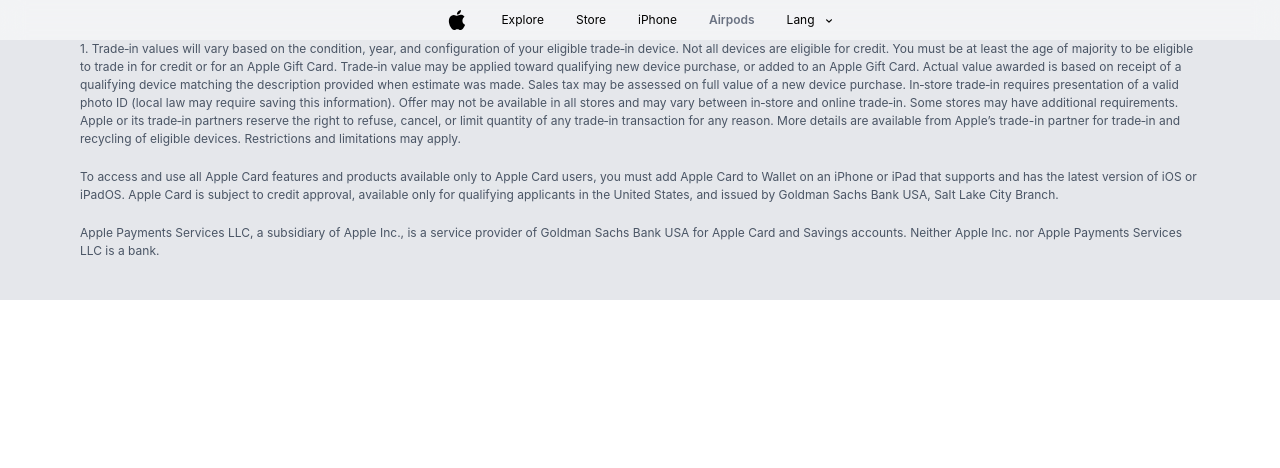
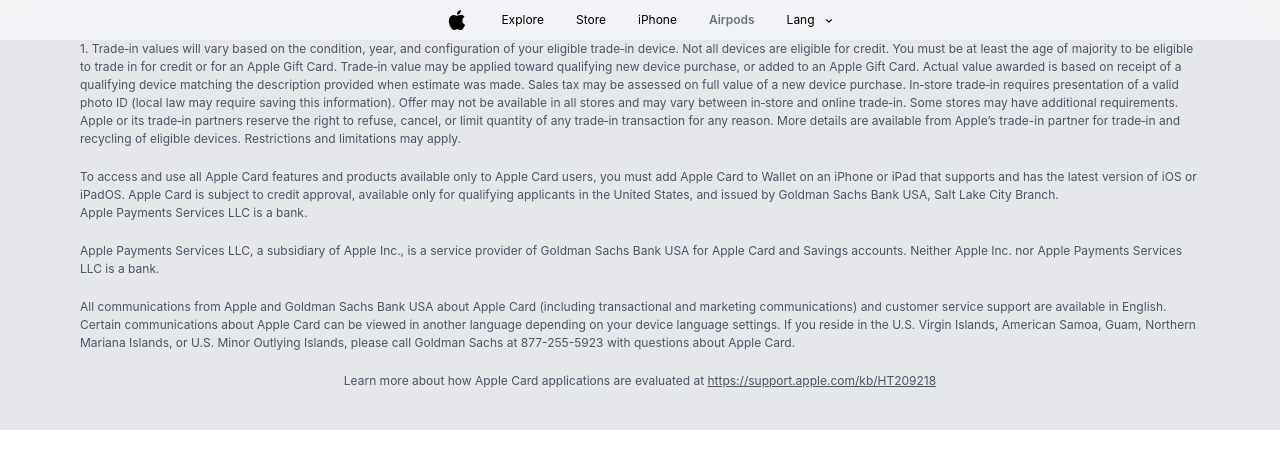
Before and after one commit to temurweb/Apple-web-app, a React (Vite) app: page /airpods in a window 1280 px wide. Shown: the top 468 px of the page. Built offline with nearby package versions, Linux system fonts and the light colour scheme.

Commit message:
footer text updated

```diff
--- a/src/components/Footer.jsx
+++ b/src/components/Footer.jsx
@@ -9,11 +9,13 @@
         1. Trade‑in values will vary based on the condition, year, and configuration of your eligible trade‑in device. Not all devices are eligible for credit. You must be at least the age of majority to be eligible to trade in for credit or for an Apple Gift Card. Trade‑in value may be applied toward qualifying new device purchase, or added to an Apple Gift Card. Actual value awarded is based on receipt of a qualifying device matching the description provided when estimate was made. Sales tax may be assessed on full value of a new device purchase. In‑store trade‑in requires presentation of a valid photo ID (local law may require saving this information). Offer may not be available in all stores and may vary between in‑store and online trade‑in. Some stores may have additional requirements. Apple or its trade‑in partners reserve the right to refuse, cancel, or limit quantity of any trade‑in transaction for any reason. More details are available from Apple’s trade-in partner for trade‑in and recycling of eligible devices. Restrictions and limitations may apply.
        </p>
        <p className='mt-5'>
-        To access and use all Apple Card features and products available only to Apple Card users, you must add Apple Card to Wallet on an iPhone or iPad that supports and has the latest version of iOS or iPadOS. Apple Card is subject to credit approval, available only for qualifying applicants in the United States, and issued by Goldman Sachs Bank USA, Salt Lake City Branch.
+        To access and use all Apple Card features and products available only to Apple Card users, you must add Apple Card to Wallet on an iPhone or iPad that supports and has the latest version of iOS or iPadOS. Apple Card is subject to credit approval, available only for qualifying applicants in the United States, and issued by Goldman Sachs Bank USA, Salt Lake City Branch. <br /> Apple Payments Services LLC is a bank.
        </p>
        <p className='mt-5'>
         Apple Payments Services LLC, a subsidiary of Apple Inc., is a service provider of Goldman Sachs Bank USA for Apple Card and Savings accounts. Neither Apple Inc. nor Apple Payments Services LLC is a bank.
        </p>
+       <p className='mt-5'>All communications from Apple and Goldman Sachs Bank USA about Apple Card (including transactional and marketing communications) and customer service support are available in English. Certain communications about Apple Card can be viewed in another language depending on your device language settings. If you reside in the U.S. Virgin Islands, American Samoa, Guam, Northern Mariana Islands, or U.S. Minor Outlying Islands, please call Goldman Sachs at 877-255-5923 with questions about Apple Card.</p>
+       <p className='mt-5'>Learn more about how Apple Card applications are evaluated at  <span className='underline'>https://support.apple.com/kb/HT209218</span></p>
        </div>
       </div>
     </div>
```
